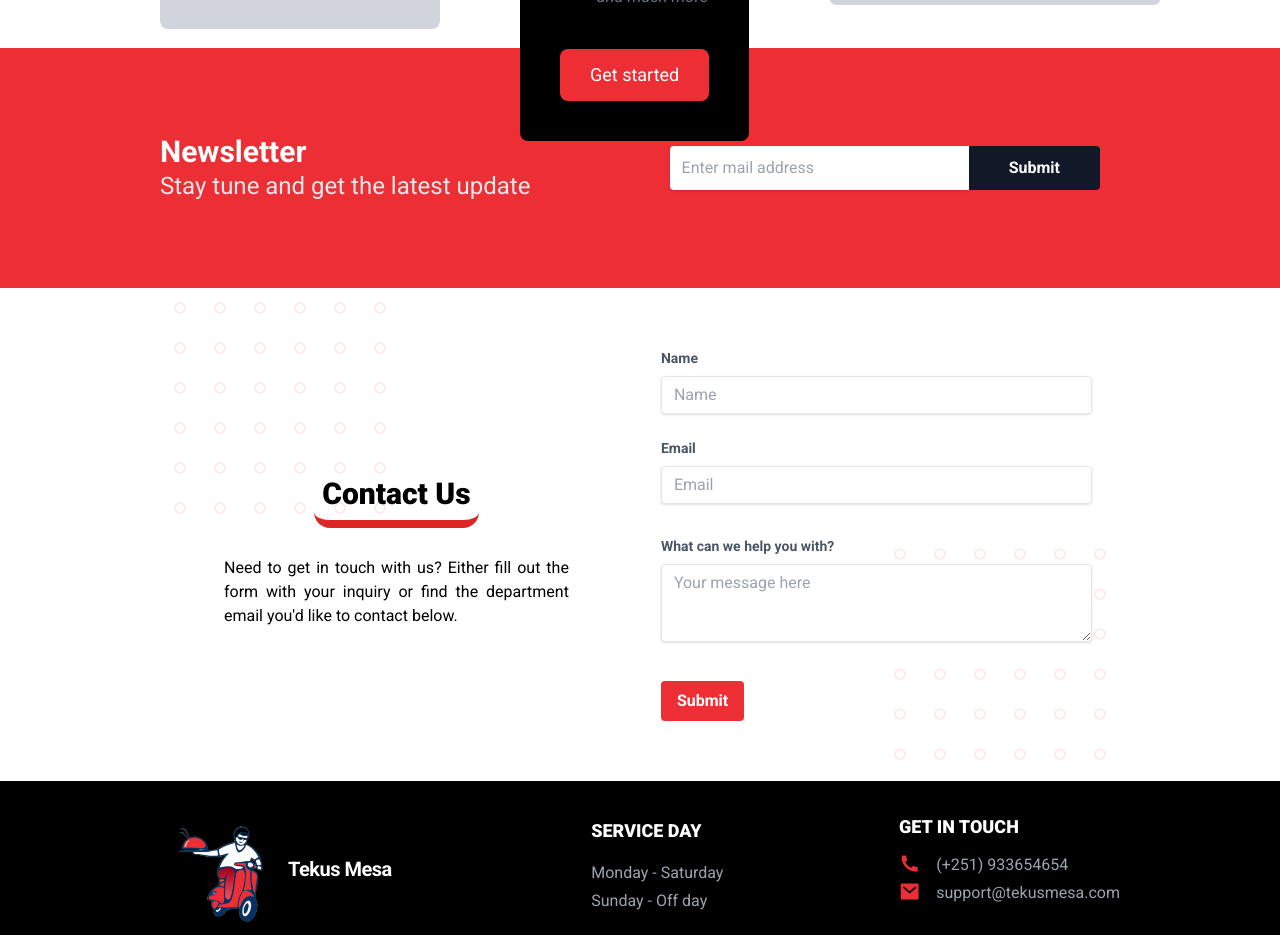
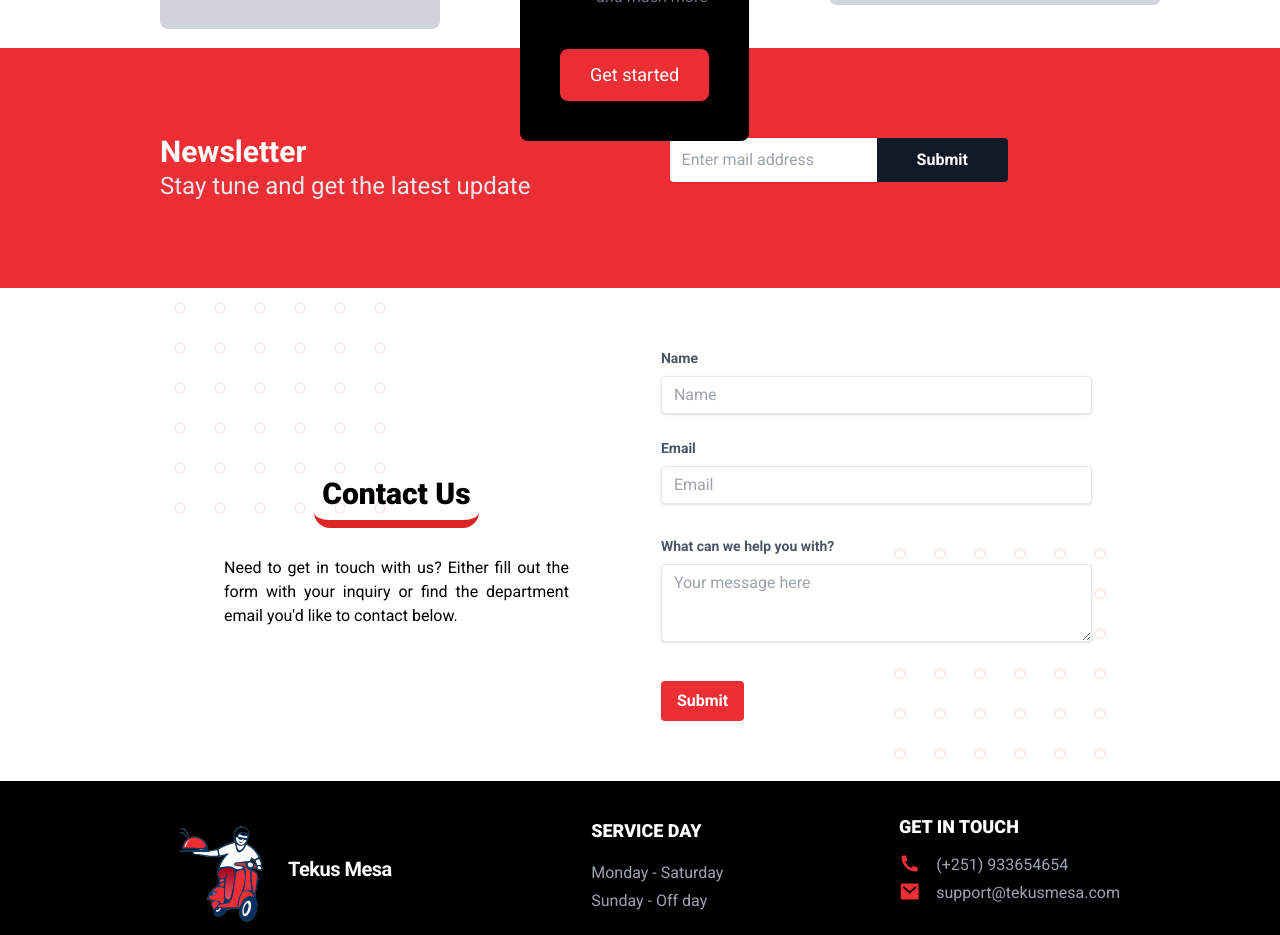
Before and after one commit to Natnael-Tilahun/TekusMesa, a React (Vite) app: page / in a window 1280 px wide. Shown: the part 2120-3055 px from the top of the page. Built offline with nearby package versions, Linux system fonts and the light colour scheme.

Commit message:
Add form validation for email subscription and notification

```diff
--- a/package.json
+++ b/package.json
@@ -10,6 +10,7 @@
   },
   "dependencies": {
     "@emailjs/browser": "^3.10.0",
+    "dotenv": "^16.0.3",
     "framer-motion": "^8.5.2",
     "react": "^18.2.0",
     "react-dom": "^18.2.0",
--- a/src/components/Hero.jsx
+++ b/src/components/Hero.jsx
@@ -43,7 +43,7 @@ function Hero() {
           Coming Soon...
         </h1> */}
       </div>
-      <div className="h-full w-full bg-hero bg-no-repeat bg-contain bg-center flex lg:basis-1/2"></div>
+      <div className="h-full w-full bg-hero bg-no-repeat bg-contain bg-center flex lg:basis-1/2 "></div>
     </section>
   );
 }
--- a/src/components/Subscribe.jsx
+++ b/src/components/Subscribe.jsx
@@ -1,12 +1,26 @@
 import React from "react";
+import { useForm } from "react-hook-form";
 import { ToastContainer, toast } from "react-toastify";
 import "react-toastify/dist/ReactToastify.css";
 
 function Subscribe() {
+  const {
+    handleSubmit,
+    register,
+    reset,
+    formState: { errors },
+  } = useForm();
+
   const notify = () => {
     toast.success(
       "Thank you for reaching out to us. We will contact you very soon."
     );
+  };
+
+  const onSubmit = (data) => {
+    console.log(data);
+    notify();
+    reset();
   };
 
   return (
@@ -20,21 +34,31 @@ function Subscribe() {
           Stay tune and get the latest update
         </p>
       </div>
-      <div className="flex lg:basis-1/2 lg:px-5">
+      <form
+        className="flex lg:basis-1/2 lg:px-5"
+        onSubmit={handleSubmit(onSubmit)}
+      >
+        <div>
           <input
             className="shadow appearance-none  rounded w-full py-3 px-3 text-gray-700  leading-tight focus:border-[#ed2e35] border-r-0 rounded-r-none focus:outline-none focus:shadow-outline"
             id="email"
             type="email"
             placeholder="Enter mail address"
+            {...register("email", { required: true, pattern: /^\S+@\S+$/i })}
           />
+          <p className="text-sm text-gray-100 py-2">
+            {errors.email?.type === "required" && "Email is required."}
+            {errors.email?.type === "pattern" &&
+              "Entered email is in wrong format."}
+          </p>
+        </div>
         <button
-          className="bg-gray-900 hover:bg-gray-700 text-white font-bold py-2 px-10 rounded focus:outline-none focus:shadow-outline border-l-0 rounded-l-none"
-          type="button"
-          onClick={notify}
+          className="bg-gray-900 hover:bg-gray-700 text-white font-bold max-h-11 py-2 px-10 rounded focus:outline-none focus:shadow-outline border-l-0 rounded-l-none"
+          type="submit"
         >
           Submit
         </button>
-      </div>
+      </form>
     </section>
   );
 }
```
Also changed, not shown: 2 other files (tests, documents, lock files or other folders). Lines whose indentation alone changed are shown as unchanged.
